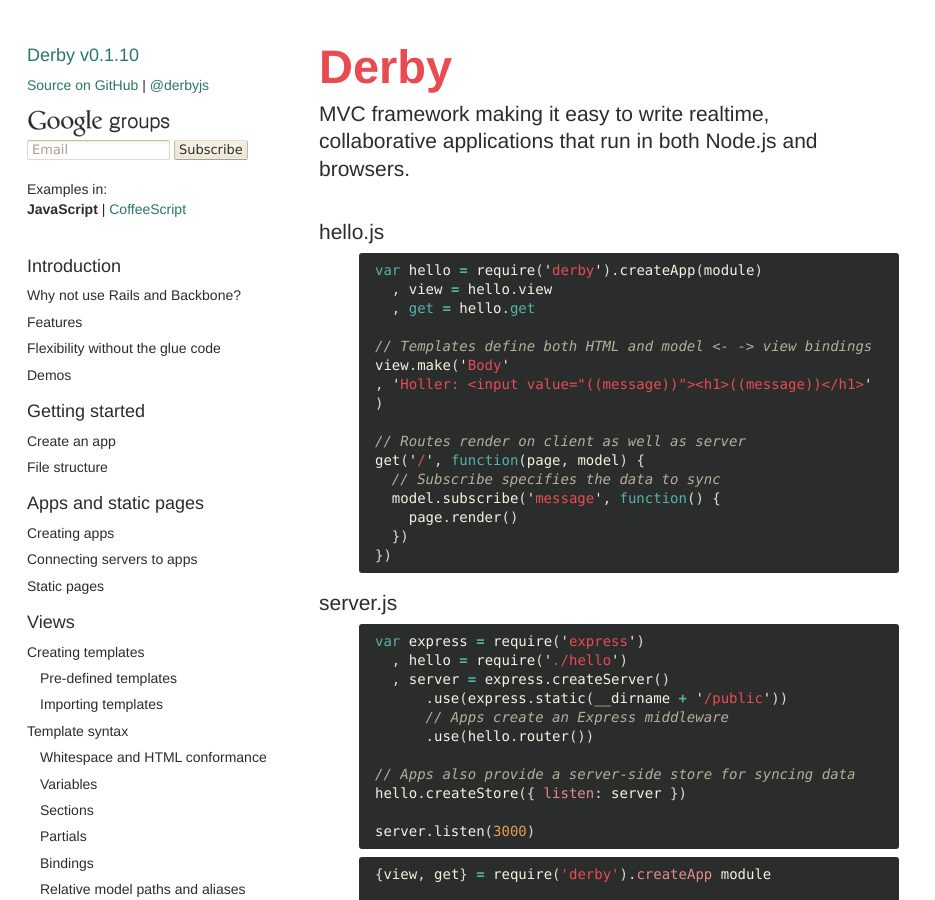
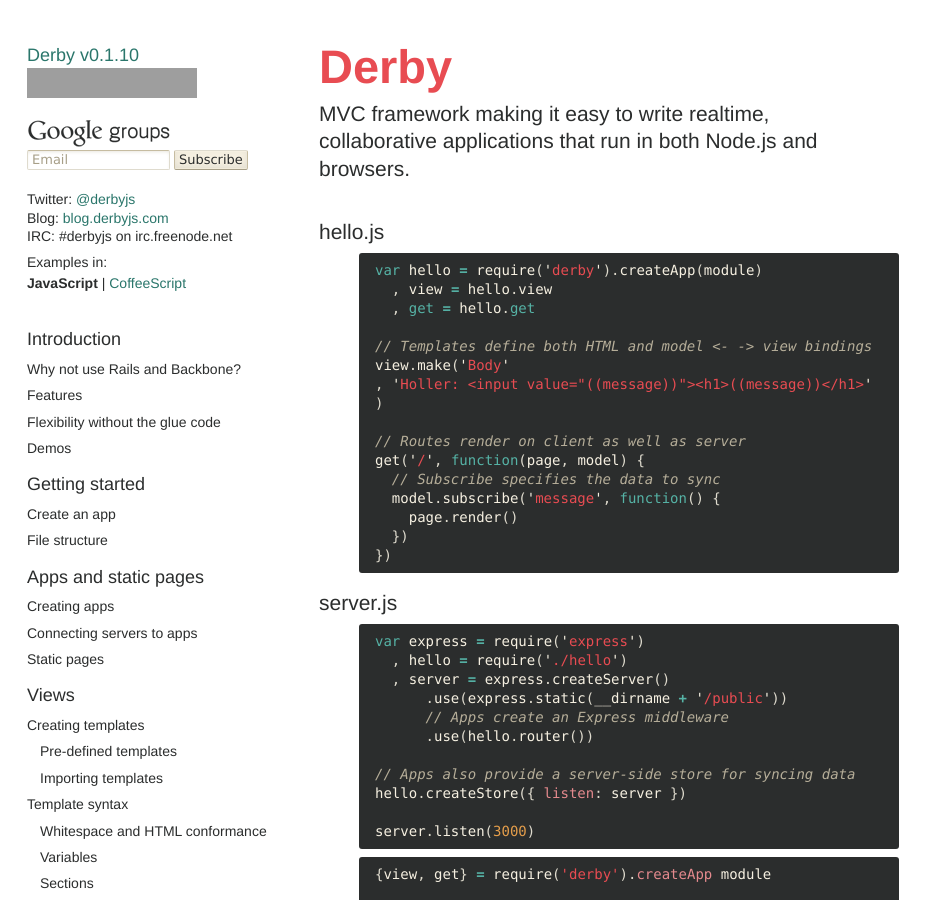
Before and after one commit to derbyjs/derby, a Jekyll site: the page built from index.md, in a window 1280 px wide and 900 px high. Shown: the whole window, without its empty margins (0-935 px from the left). Built offline with Jekyll 4.4.1, drawn with Linux system fonts in a browser that asks for light colours; grey boxes are pictures that could not be loaded.

Commit message:
adding links to sidebar

```diff
--- a/_layouts/default.html
+++ b/_layouts/default.html
@@ -224,14 +224,20 @@ input[type="submit"]{
 </style>
 <div id="nav">
 <p class="h1"><a href="#">Derby v{{page.version}}</a>
-<p><a href="https://github.com/codeparty/derby">Source on GitHub</a> | <a href="https://twitter.com/#!/derbyjs">@derbyjs</a>
-
+<iframe src="http://markdotto.github.com/github-buttons/github-btn.html?user=codeparty&repo=derby&type=watch&count=true&size=large"
+  allowtransparency="true" frameborder="0" scrolling="0" width="170px" height="30px"></iframe>
 <form id="groups-form" action="http://groups.google.com/group/derbyjs/boxsubscribe">
 <input type="hidden" name="hl" value="en">
 <a id="groups-logo" href="http://groups.google.com/group/derbyjs"><img src="groups_logo.png" alt="Google Groups"></a>
 <input type="email" name="email" id="email" placeholder="Email">
 <input type="submit" name="sub" value="Subscribe">
 </form>
+<p>
+  Twitter: <a href="https://twitter.com/#!/derbyjs">@derbyjs</a><br>
+  Blog: <a href="http://blog.derbyjs.com/">blog.derbyjs.com</a><br>
+  IRC: #derbyjs on irc.freenode.net
+</p>
+
 <p style="margin-bottom:2px">Examples in:
 <p><span class='javascript'><b>JavaScript</b> | <a href="#" onclick="return setLang('coffe')">CoffeeScript</a></span>
 <span class='coffeescript'><a href="#" onclick="return setLang('js')">JavaScript</a> | <b>CoffeeScript</b></span>
```
